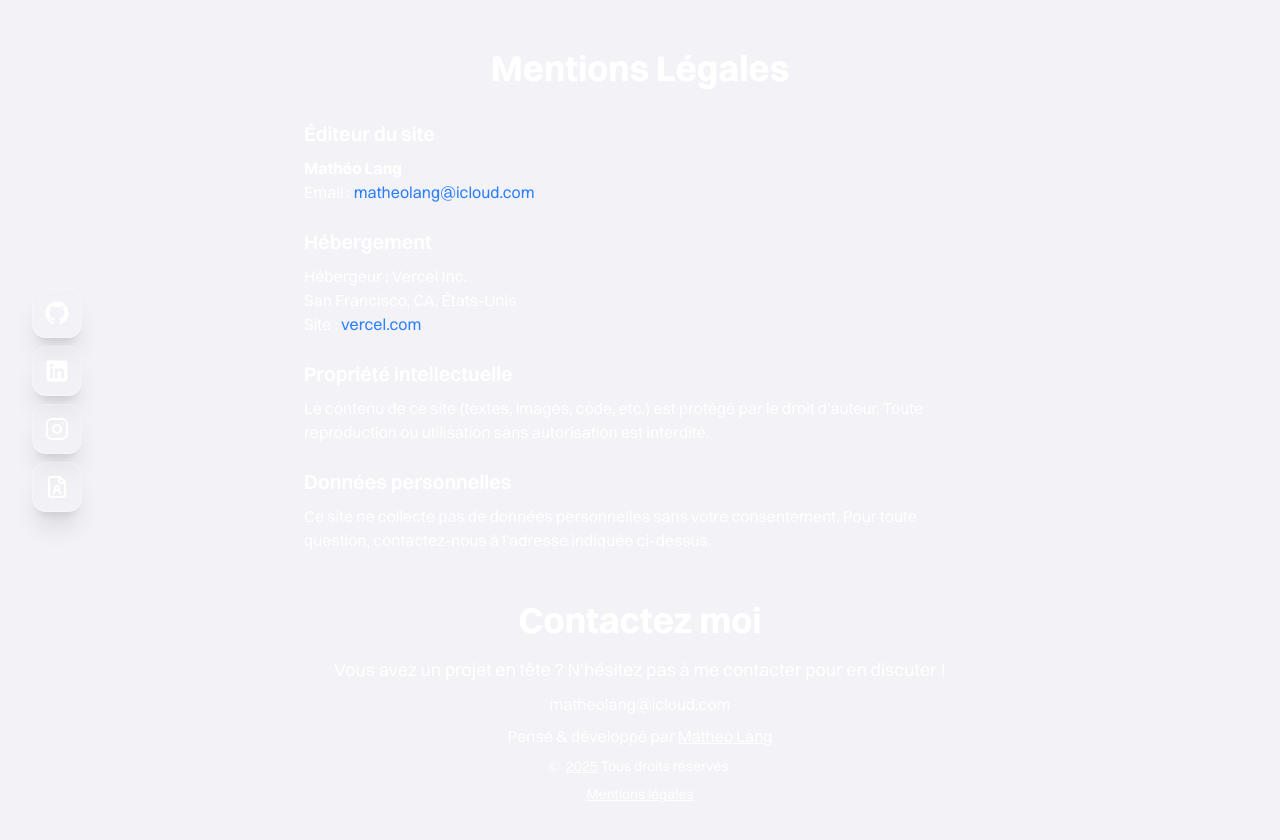
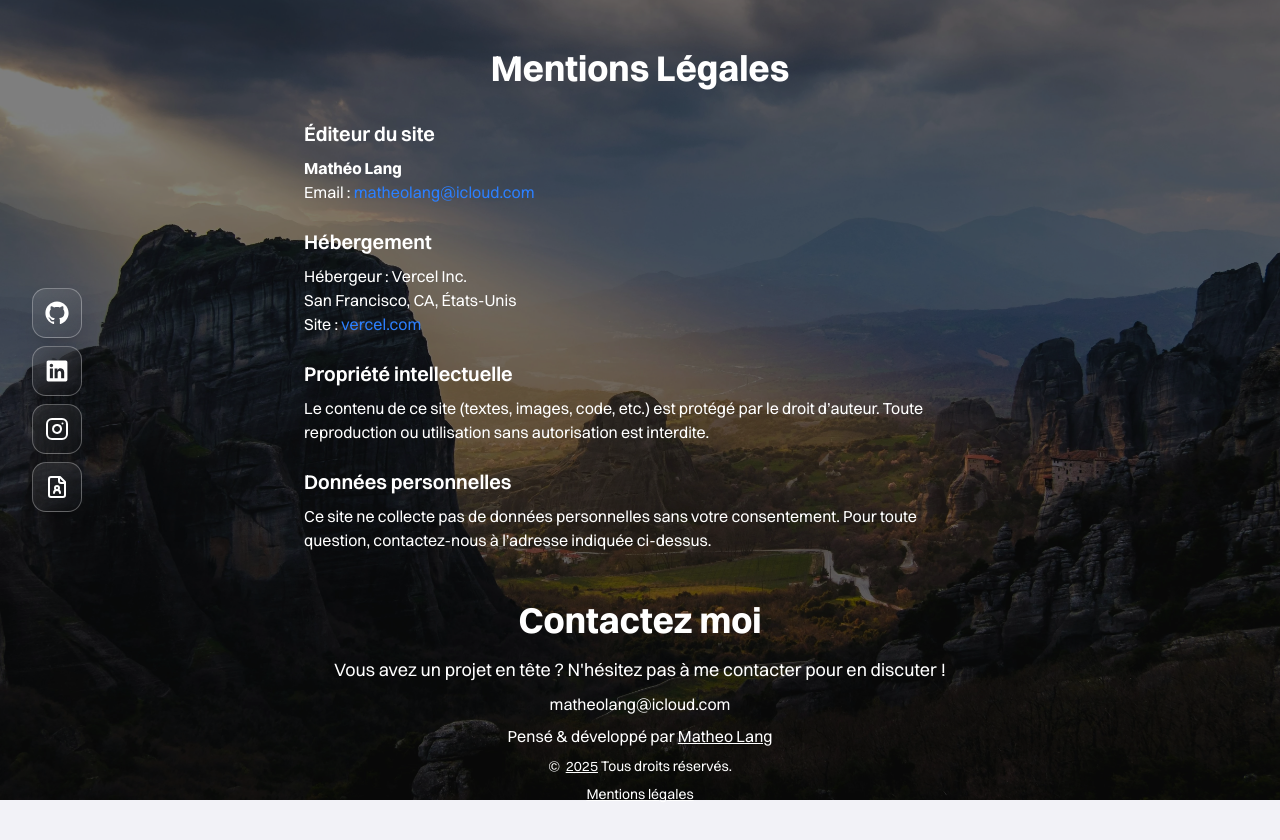
Before and after one commit to Matsuel/portfolio, a Next.js app: page /mentions-legales in a window 1280 px wide. Shown: the top 840 px of the page. Built offline with nearby package versions, Linux system fonts and the light colour scheme.

Commit message:
feat: ajouter le composant Background aux pages Mentions Légales et Not Found, et exporter la police Switzer

```diff
--- a/src/app/layout.tsx
+++ b/src/app/layout.tsx
@@ -3,7 +3,7 @@ import localFont from "next/font/local";
 import "./globals.css";
 import { BASE_URL } from "./sitemap";
 
-const switzer = localFont({
+export const switzer = localFont({
   src: "../fonts/Switzer.ttf",
 });
 
--- /dev/null
+++ b/src/app/mentions-legales/layout.tsx
@@ -0,0 +1,34 @@
+import type { Metadata } from "next";
+import "../globals.css";
+import { BASE_URL } from "../sitemap";
+import { switzer } from "../layout";
+import {metadata as globalMetadata} from "../layout";
+
+
+export const metadata: Metadata = {
+    ...globalMetadata,
+    title: "Mathéo Lang - Mentions Légales",
+    description: "Mentions Légales du site de Mathéo Lang, développeur web",
+    openGraph: {
+        ...globalMetadata.openGraph,
+        title: "Mathéo Lang - Mentions Légales",
+        description: "Mentions Légales du site de Mathéo Lang, développeur web",
+        url: `${BASE_URL}/mentions-legales`,
+    },
+};
+
+export default function RootLayout({
+    children,
+}: Readonly<{
+    children: React.ReactNode;
+}>) {
+    return (
+        <html lang="fr">
+            <body
+                className={`${switzer.className} antialiased font-normal`}
+            >
+                {children}
+            </body>
+        </html>
+    );
+}
--- a/src/app/mentions-legales/page.tsx
+++ b/src/app/mentions-legales/page.tsx
@@ -5,10 +5,12 @@ import { mail } from '../../../constants/navbar';
 import Footer from '@/components/Footer';
 import { motion } from 'framer-motion';
 import { fadeUp } from '../../../constants/animation';
+import Background from '@/components/Background';
 
 const MentionsLegalesPage = () => {
     return (
-        <div className='w-full min-h-screen bg-background flex flex-col items-center py-12 px-4'>
+        <div className='w-full min-h-screen flex flex-col items-center py-12 px-4'>
+            <Background />
             <motion.h1
                 custom={0}
                 initial="hidden"
--- a/src/app/not-found.tsx
+++ b/src/app/not-found.tsx
@@ -4,10 +4,12 @@ import Link from 'next/link'
 import React from 'react'
 import { motion } from 'framer-motion'
 import { fadeUp } from '../../constants/animation'
+import Background from '@/components/Background'
 
 const NotFound = () => {
     return (
-        <div className='w-full min-h-screen max-h-screen flex flex-col items-center justify-center bg-background'>
+        <div className='w-full min-h-screen max-h-screen flex flex-col items-center justify-center'>
+            <Background />
             <motion.div
                 custom={0}
                 initial="hidden"
```
